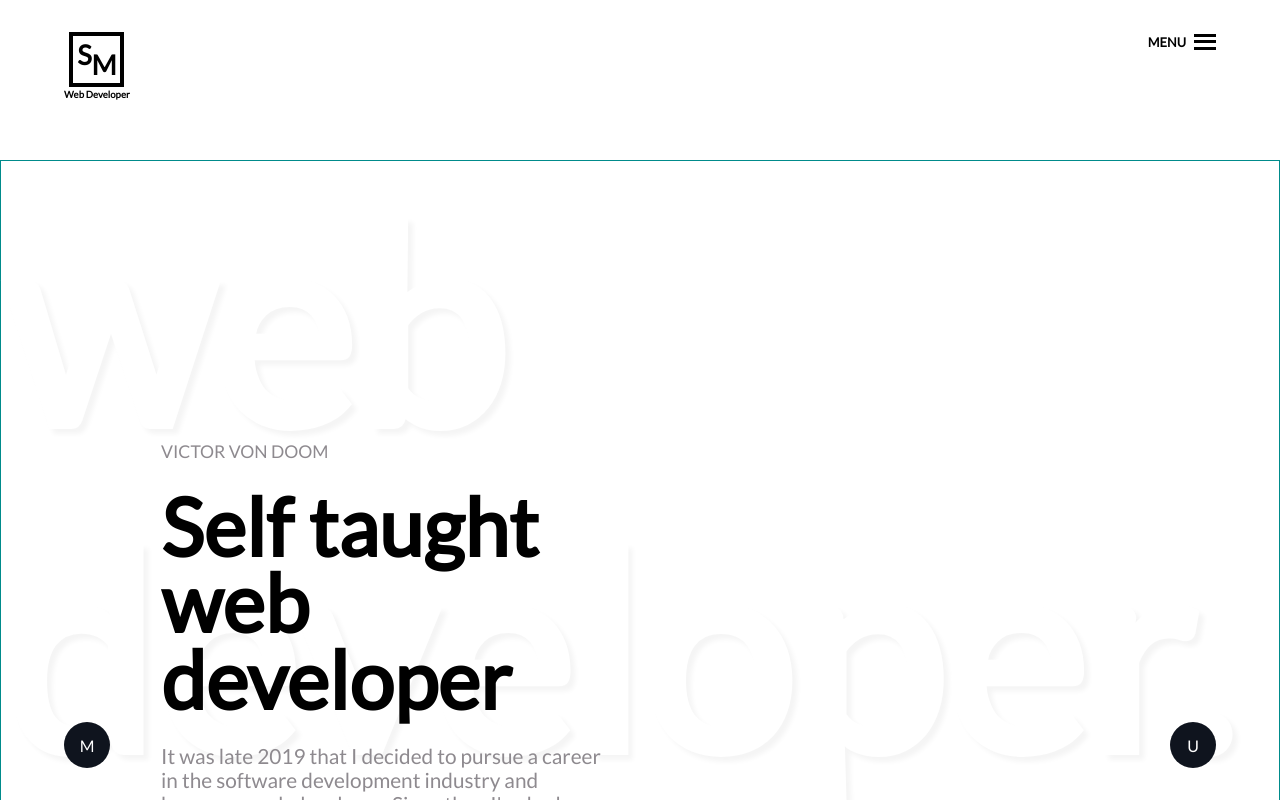
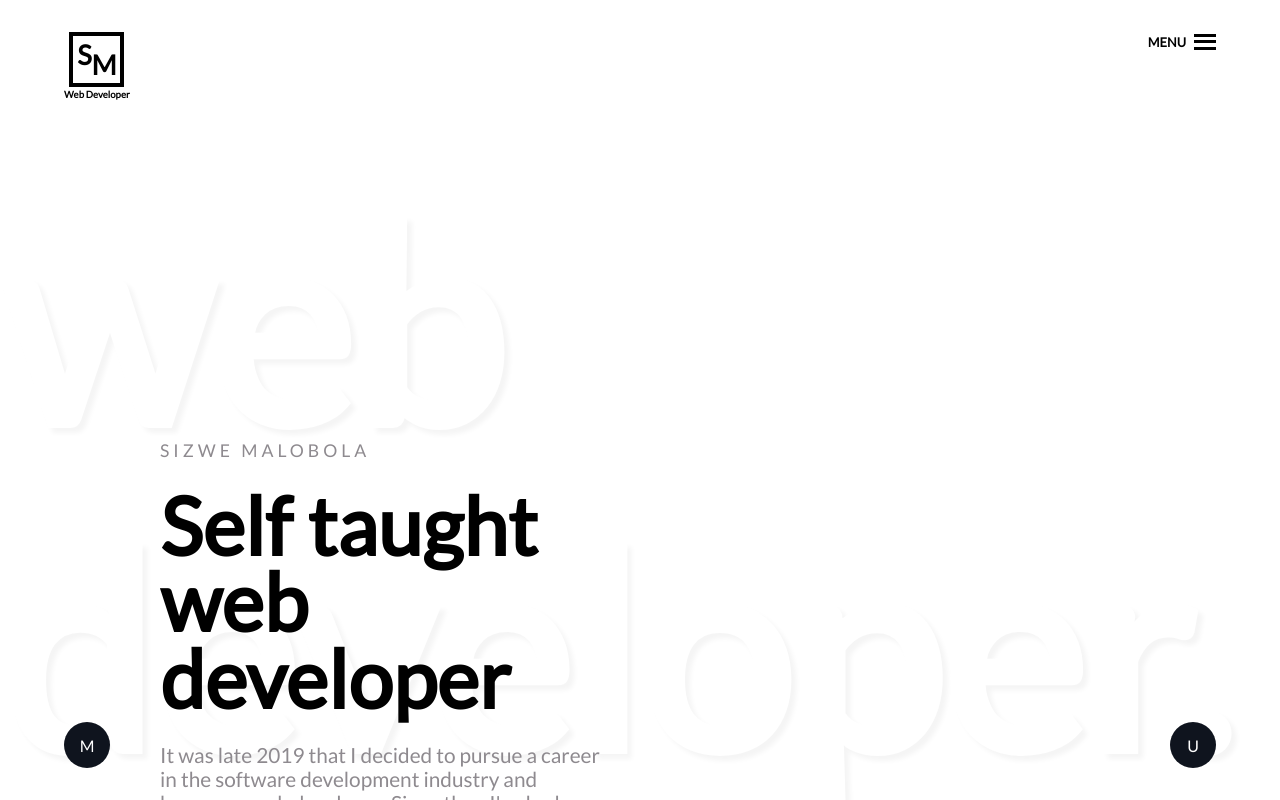
Before and after one commit to SizweMalobola/Portfolio_site, a React (Create React App) app: page / in a window 1280 px wide. Shown: the top 800 px of the page. Built offline with nearby package versions, Linux system fonts and the light colour scheme.

Commit message:
removed border from Home

```diff
--- a/src/components/Home.js
+++ b/src/components/Home.js
@@ -10,7 +10,7 @@ const Home = () => {
   const animationTimeline = new TimelineLite({ paused: true });
   return (
     <>
-      <div id="top" className={styles["container"]}>
+      <div className={styles["container"]}>
         {/* home top section */}
         <section className={styles["home-top"]}>
           <h1>web developer.</h1>
@@ -18,7 +18,7 @@ const Home = () => {
           <div className={styles["intro-div"]}>
             <div className={styles["row"]}>
               {/* I might replace this with the section header component */}
-              <h3>VICTOR VON DOOM</h3>
+              <h3>SIZWE MALOBOLA</h3>
               <h1>Self taught web developer</h1>
               <p>
                 It was late 2019 that I decided to pursue a career in the
--- a/src/components/homeStyle.module.css
+++ b/src/components/homeStyle.module.css
@@ -1,6 +1,5 @@
 .container {
   position: relative;
-  /* border: solid burlywood 1px; */
   padding-top: 10rem;
   width: 100%;
   display: flex;
@@ -14,7 +13,6 @@
 /* home-top */
 
 .home-top {
-  border: solid darkcyan 1px;
   width: 100%;
   height: 90vh;
   position: relative;
@@ -36,6 +34,7 @@
 .row h3 {
   font-size: 1.1rem;
   font-weight: 350;
+  letter-spacing: 4px;
   margin-bottom: 1.6rem;
   color: var(--gray-primary);
 }
```
